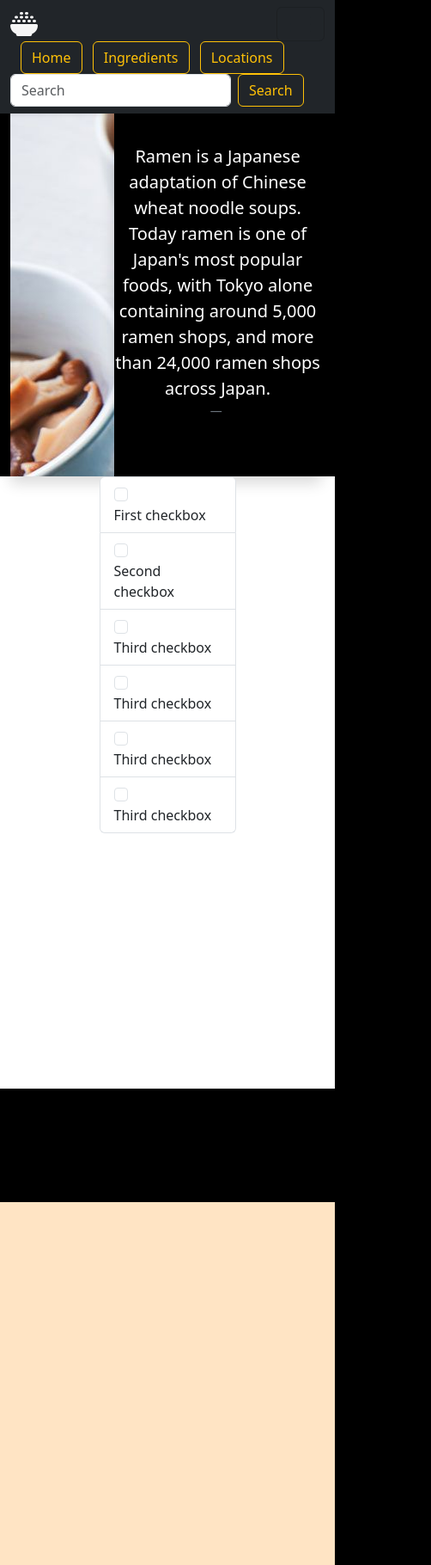
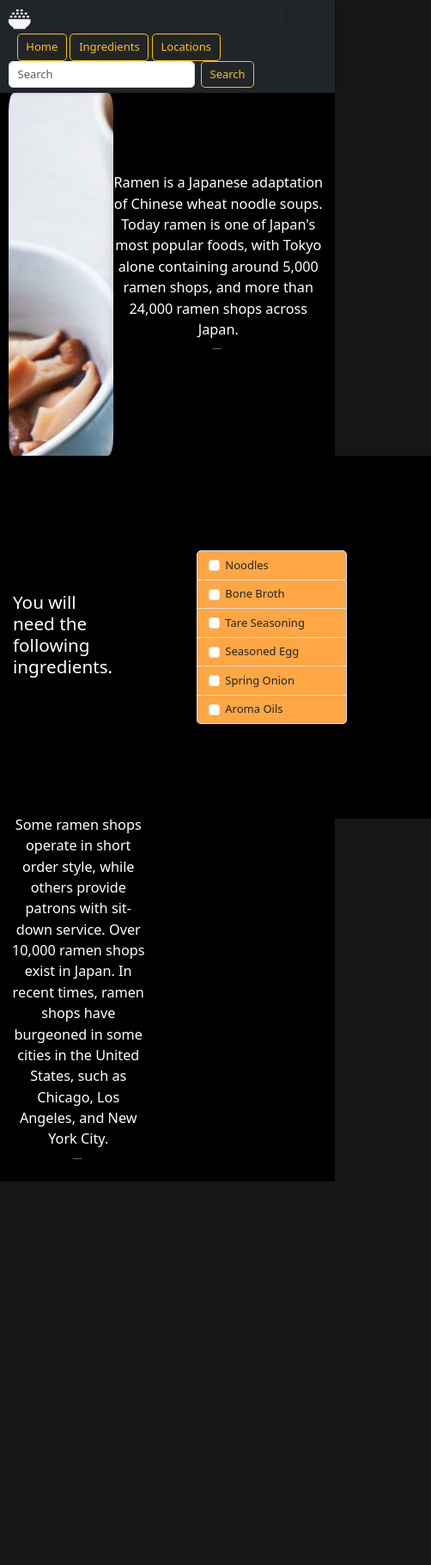
Before and after one commit to EndlessEndless1999/bootstrap-food, a plain HTML site: page ingredients.html in a window 390 px wide. Shown: the whole page at 86% size, 502 px wide, since content can reach past the window. After the commit the page ends 1374 px from the top, so only its background shows below. Drawn offline with nearby package versions, Linux system fonts and the light colour scheme.

Commit message:
adds both pages and links buttons

```diff
--- a/navbar.html
+++ b/ingredients.html
@@ -18,9 +18,9 @@
             <span class="navbar-toggler-icon"></span>
           </button>
           <form class="container-fluid justify-content-start">
-            <button class="btn btn-outline-warning me-2" type="button">Home</button>
-            <button class="btn btn-outline-warning me-2" type="button">Ingredients</button>
-            <button class="btn btn-outline-warning me-2" type="button">Locations</button>
+            <a href="index.html" class="btn btn-outline-warning" role="button">Home</a>
+            <a href="ingredients.html" class="btn btn-outline-warning" role="button">Ingredients</a>
+            <a href="locations.html" class="btn btn-outline-warning" role="button">Locations</a>
           </form>
             <form class="d-flex" role="search">
               <input class="form-control me-2" type="search" placeholder="Search" aria-label="Search">
@@ -40,40 +40,49 @@
       </div>
 
       <div class="container-fluid middle col-12">
+        <h2>You will need the following ingredients.</h2>
         <div class="container middle col-6">
-            <ul class="list-group">
-                <li class="list-group-item">
+            <ul class="list-group middle-list col-6">
+                <li class="list-group-item list-group-mine">
                   <input class="form-check-input me-1" type="checkbox" value="" id="firstCheckbox">
-                  <label class="form-check-label" for="firstCheckbox">First checkbox</label>
+                  <label class="form-check-label" for="firstCheckbox">Noodles</label>
                 </li>
-                <li class="list-group-item">
+                <li class="list-group-item list-group-mine">
                   <input class="form-check-input me-1" type="checkbox" value="" id="secondCheckbox">
-                  <label class="form-check-label" for="secondCheckbox">Second checkbox</label>
+                  <label class="form-check-label" for="secondCheckbox">Bone Broth</label>
                 </li>
-                <li class="list-group-item">
+                <li class="list-group-item list-group-mine">
                   <input class="form-check-input me-1" type="checkbox" value="" id="thirdCheckbox">
-                  <label class="form-check-label" for="thirdCheckbox">Third checkbox</label>
+                  <label class="form-check-label" for="thirdCheckbox">Tare Seasoning</label>
                 </li>
-                <li class="list-group-item">
+                <li class="list-group-item list-group-mine">
                     <input class="form-check-input me-1" type="checkbox" value="" id="fourthCheckbox">
-                    <label class="form-check-label" for="thirdCheckbox">Third checkbox</label>
+                    <label class="form-check-label" for="thirdCheckbox">Seasoned Egg</label>
                   </li>
-                <li class="list-group-item">
+                <li class="list-group-item list-group-mine">
                     <input class="form-check-input me-1" type="checkbox" value="" id="fifthCheckbox">
-                    <label class="form-check-label" for="thirdCheckbox">Third checkbox</label>
+                    <label class="form-check-label" for="thirdCheckbox">Spring Onion</label>
                   </li>
-                <li class="list-group-item">
+                <li class="list-group-item list-group-mine">
                     <input class="form-check-input me-1" type="checkbox" value="" id="sixthCheckbox">
-                    <label class="form-check-label" for="thirdCheckbox">Third checkbox</label>
+                    <label class="form-check-label" for="thirdCheckbox">Aroma Oils</label>
                   </li>
 
               </ul>
         </div>
       </div>
 
-      <div class="container-fluid bottom col-12">
-        <div class="image_bottom"></div>
-        <div class="text_bottom"></div>
+      <div class="container-fluid bottom col-12 d-flex">
+        <div class="text_bottom col-8">
+            <div class="text_top col-8 shadow"><figure class="text-center">
+                <blockquote class="blockquote">
+                  <p>Some ramen shops operate in short order style, while others provide patrons with sit-down service. Over 10,000 ramen shops exist in Japan. In recent times, ramen shops have burgeoned in some cities in the United States, such as Chicago, Los Angeles, and New York City. </p>
+                </blockquote>
+                <figcaption class="blockquote-footer"></figcaption>
+              </figure></div>
+        </div>
+        <div class="image_bottom col-4">
+        </div>
       </div>
 
 
--- a/style.css
+++ b/style.css
@@ -1,9 +1,19 @@
 html {
-    background-color: black;
+    background-color: #161614;
+    font-family: monospace;
 }
 body {
     height: 150vh;
 }
+
+h2 {
+    color: white;
+    margin-left: 15vh;
+}
+
+.list-group-mine {
+    background-color: #ffa745;
+  }
 
 .top {
     background-color: black;
@@ -12,18 +22,39 @@ body {
 }
 
 .middle {
-    height: 100vh;
+    height: 50vh;
+    width: 100%;
+    background-color: black;
+    display: flex;
+    justify-content: center;
+    align-items: center;
 }
 
 .bottom {
-    background-color: bisque;
+    background-color: black;
     height: 50vh;
+    color: white;
 }
 
 .image_top {
     width: 33%;
     height: 100%;
     background-image: url(190208-delish-ramen-horizontal-093-1550096715.jpg);
+    border-radius: 5%;
+}
+
+.image_top_loc {
+    width: 33%;
+    height: 100%;
+    background-image: url(japanramen1.jpg);
+    border-radius: 5%;
+}
+
+.image_bottom_loc {
+    width: 33%;
+    height: 100%;
+    background-image: url(ce4e7712-f14c-4c75-8539-32b2ced52b51.png);
+    border-radius: 5%;
 }
 
 .text_top {
@@ -35,5 +66,9 @@ body {
 }
 
 .middle_group {
-    width: 40%;
+    width: 60%;
 }
+.middle_list {
+    width: 100%;
+    font-size: x-large;
+}
```
Also changed, not shown: locations.html (added, +96 -0 lines), japanese-ramen-guide-copy-1000x666.jpg (added), japanramen1.jpg (added), 1 other file.
